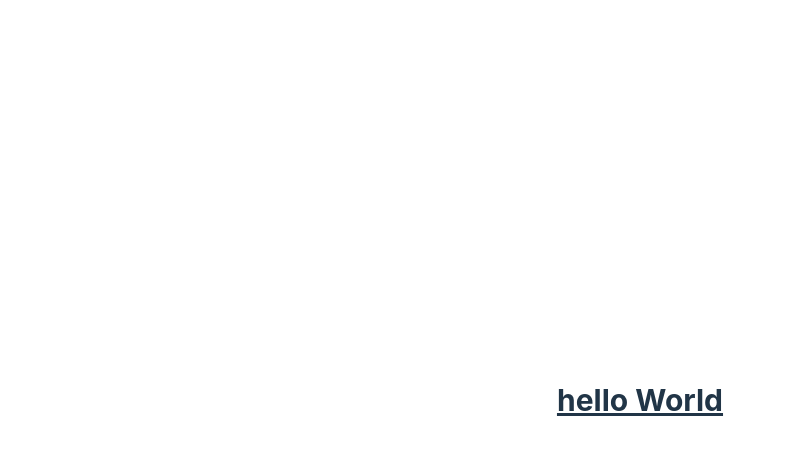
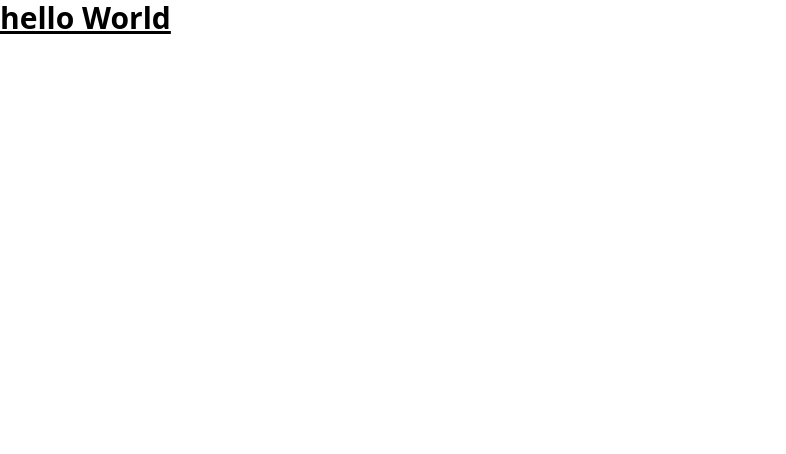
Before and after one commit to AdaN6/tictactoe, a Vue app: page / in a window 1280 px wide. Shown: the top 454 px of the page, without its empty margins (0-786 px from the left). Built offline with nearby package versions, Linux system fonts and the light colour scheme.

Commit message:
created the basic array

```diff
--- a/src/App.vue
+++ b/src/App.vue
@@ -1,4 +1,16 @@
 <script setup>
+
+import { ref, computed } from 'vue';
+
+const player = ref('x');
+const board = ref([
+  ['', '', ''],
+  ['', '', ''],
+  ['', '', '']
+])
+
+
+
 </script>
 
 <template>
--- a/src/style.css
+++ b/src/style.css
@@ -1,93 +1,3 @@
 @tailwind base;
 @tailwind components;
 @tailwind utilities;
-
-:root {
-  font-family: Inter, system-ui, Avenir, Helvetica, Arial, sans-serif;
-  line-height: 1.5;
-  font-weight: 400;
-
-  color-scheme: light dark;
-  color: rgba(255, 255, 255, 0.87);
-  background-color: #242424;
-
-  font-synthesis: none;
-  text-rendering: optimizeLegibility;
-  -webkit-font-smoothing: antialiased;
-  -moz-osx-font-smoothing: grayscale;
-  -webkit-text-size-adjust: 100%;
-}
-
-a {
-  font-weight: 500;
-  color: #646cff;
-  text-decoration: inherit;
-}
-a:hover {
-  color: #535bf2;
-}
-
-a {
-  font-weight: 500;
-  color: #646cff;
-  text-decoration: inherit;
-}
-a:hover {
-  color: #535bf2;
-}
-
-body {
-  margin: 0;
-  display: flex;
-  place-items: center;
-  min-width: 320px;
-  min-height: 100vh;
-}
-
-h1 {
-  font-size: 3.2em;
-  line-height: 1.1;
-}
-
-button {
-  border-radius: 8px;
-  border: 1px solid transparent;
-  padding: 0.6em 1.2em;
-  font-size: 1em;
-  font-weight: 500;
-  font-family: inherit;
-  background-color: #1a1a1a;
-  cursor: pointer;
-  transition: border-color 0.25s;
-}
-button:hover {
-  border-color: #646cff;
-}
-button:focus,
-button:focus-visible {
-  outline: 4px auto -webkit-focus-ring-color;
-}
-
-.card {
-  padding: 2em;
-}
-
-#app {
-  max-width: 1280px;
-  margin: 0 auto;
-  padding: 2rem;
-  text-align: center;
-}
-
-@media (prefers-color-scheme: light) {
-  :root {
-    color: #213547;
-    background-color: #ffffff;
-  }
-  a:hover {
-    color: #747bff;
-  }
-  button {
-    background-color: #f9f9f9;
-  }
-}
```
